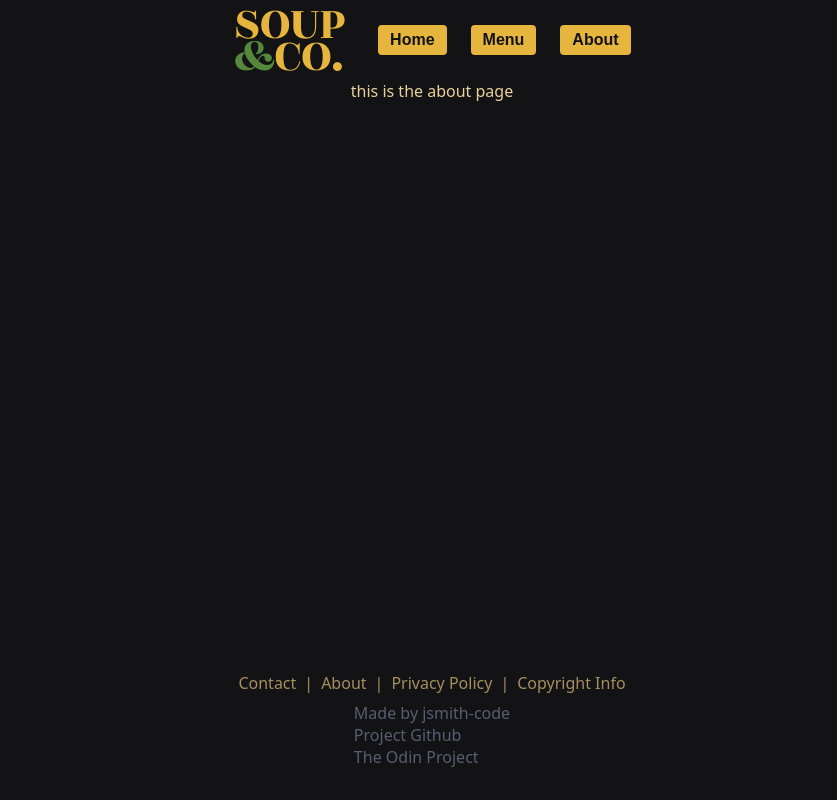
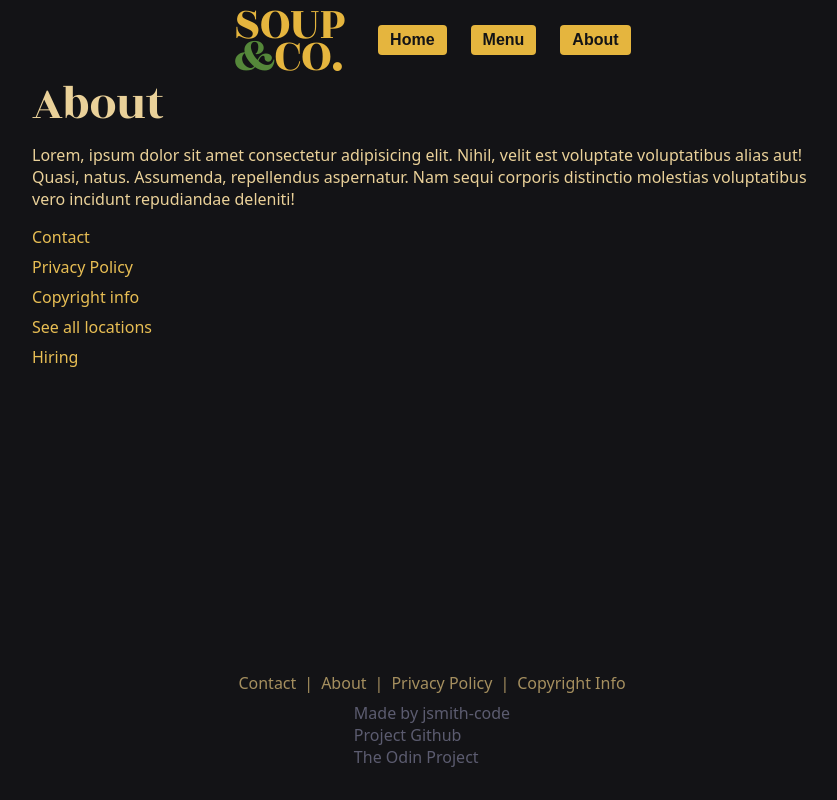
Before and after one commit to jacobsmithdev/restaurant-page-top, a website built with webpack: page src/index.html in a window 1280 px wide. Both pictures are taken after a click on the button "About". Shown: the whole page, without its empty margins (208-1045 px from the left). Built offline with nearby package versions, Linux system fonts and the light colour scheme.

Commit message:
feat: Add content for about page

```diff
--- a/src/modules/aboutPage.js
+++ b/src/modules/aboutPage.js
@@ -1,6 +1,46 @@
-const aboutPage = document.createElement('div');
+const aboutListItems = [
+    "Contact",
+    "Privacy Policy",
+    "Copyright info",
+    "See all locations",
+    "Hiring"
+];
 
-aboutPage.textContent = 'this is the about page';
-aboutPage.classList.add('about');
+const aboutTextContent = "Lorem, ipsum dolor sit amet consectetur adipisicing elit. Nihil, velit est voluptate voluptatibus alias aut! Quasi, natus. Assumenda, repellendus aspernatur. Nam sequi corporis distinctio molestias voluptatibus vero incidunt repudiandae deleniti!"
+
+function createMenuElement() {
+    const about = document.createElement('div');
+    const header = document.createElement('h1');
+    const aboutText = document.createElement('p');
+    const aboutList = document.createElement('ul');
+
+    about.classList.add('about');
+    header.classList.add('about__header');
+    aboutList.classList.add('about__list');
+
+    header.textContent = 'About';
+    aboutText.textContent = aboutTextContent;
+
+    aboutListItems.forEach(option => {
+        const item = document.createElement('li')
+        const link = document.createElement('a');
+
+        item.classList.add('about__list-item');
+        link.classList.add('about__list-link')
+
+        link.textContent = option;
+
+        link.setAttribute('href', '#');
+
+        item.append(link);
+        aboutList.append(item);
+    })
+
+    about.append(header, aboutText, aboutList);
+
+    return about;
+}
+
+const aboutPage = createMenuElement();
 
 export default aboutPage;
--- a/src/styles.css
+++ b/src/styles.css
@@ -73,6 +73,9 @@ ol, ul {
 
     --menu-list-bg: var(--gold);
     --menu-list-text: var(--dark-navy);
+
+    --about-list-text: var(--gold);
+    --about-list-text: var(--gold-alt);
 }
 
 body {
@@ -262,3 +265,32 @@ body {
     font-weight: bold;
     padding: 8px 16px;
 }
+
+.about {
+    display: flex;
+    flex-direction: column;
+    gap: 16px;
+}
+
+.about__header {
+    font-family: 'rozha_oneregular';
+    font-weight: normal;
+    font-size: 3rem;
+    justify-self: center;
+}
+
+.about__list {
+    display: flex;
+    flex-direction: column;
+    gap: 8px;
+}
+
+.about__list-link {
+    text-decoration: none;
+    color: var(--about-list-text);
+}
+
+.about__list-link:hover {
+    text-decoration: underline;
+    color: var(--about-list-text-hover);
+}
```
